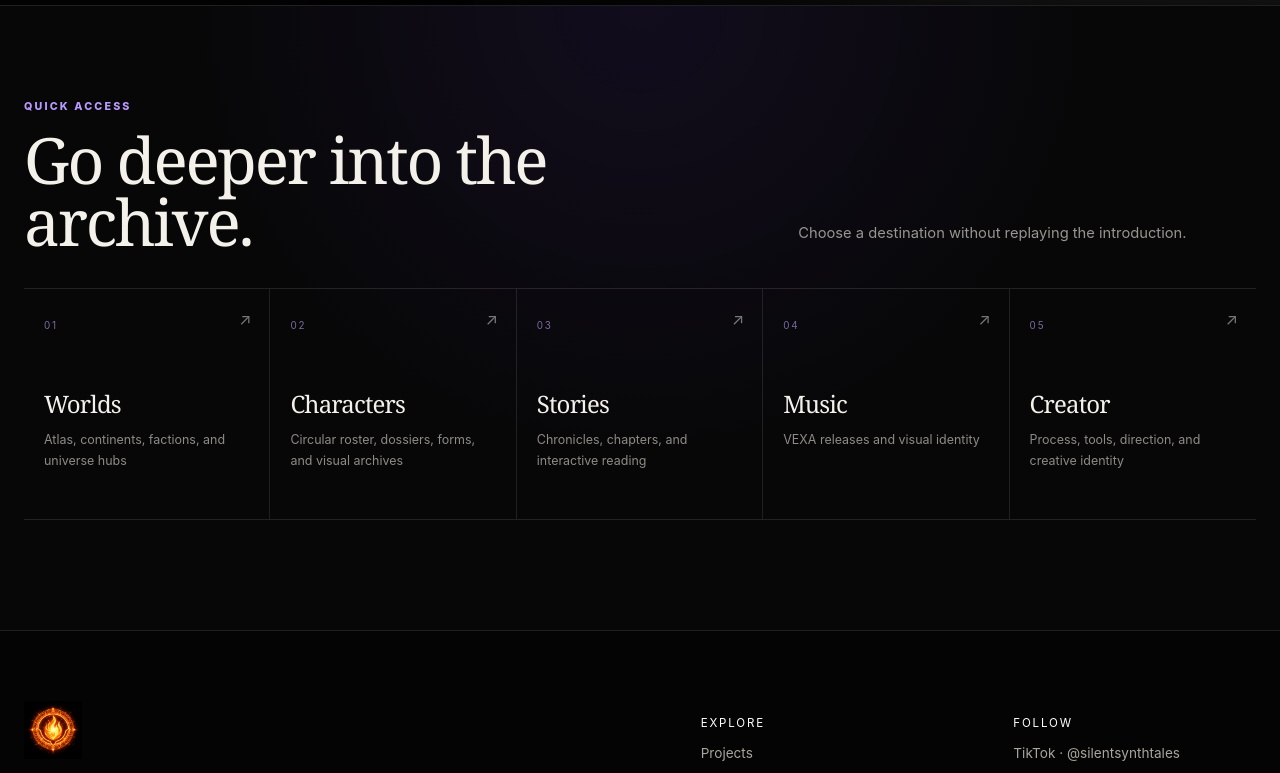
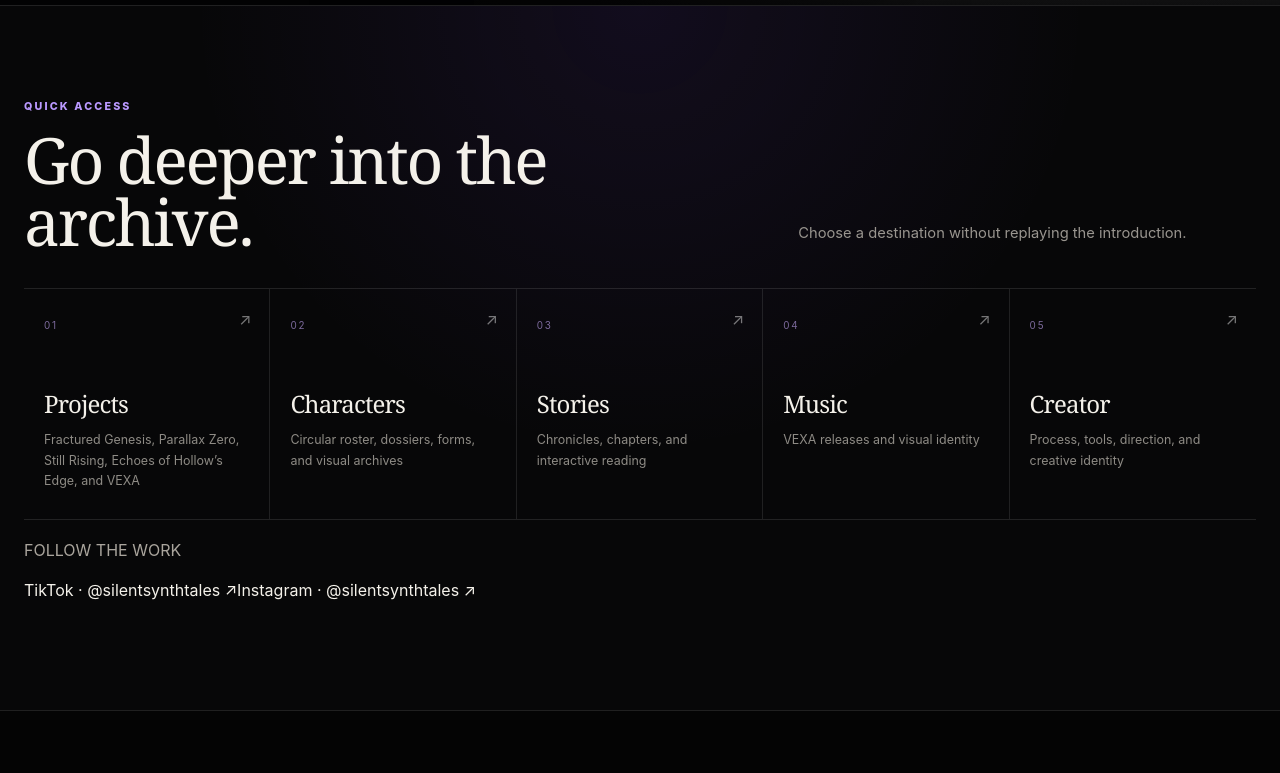
Before and after one commit to SilentGameTales/reno-kagenami-portfolio, a Next.js app: page / in a window 1280 px wide. Shown: the part 795-1568 px from the top of the page. Built offline with nearby package versions, Linux system fonts and the light colour scheme; grey boxes are pictures that could not be loaded.

Commit message:
Refresh homepage for Fractured Genesis and project hub

```diff
--- a/components/CinematicHome.js
+++ b/components/CinematicHome.js
@@ -18,22 +18,22 @@ const scenes = [
     tone: "blue",
     portrait: true,
     actions: [
-      { href: "/worlds", label: "Enter the worlds", primary: true },
+      { href: "/projects", label: "Explore the projects", primary: true },
       { href: "/characters", label: "Open the character archive" }
     ]
   },
   {
-    id: "astra",
-    label: "Astra Noctrya",
-    kicker: "FLAGSHIP DARK-FANTASY UNIVERSE",
+    id: "fractured-genesis",
+    label: "Fractured Genesis",
+    kicker: "FLAGSHIP DARK-FANTASY SERIES",
     title: "A world that survived being rewritten.",
-    copy: "Cross fractured continents, open the living atlas, and follow characters moving through a history altered by The Edit.",
+    copy: "Enter Fractured Genesis, a dark-fantasy series set across Astra Noctrya, and follow characters moving through a history altered by The Edit.",
     image: "/images/astra-noctrya.jpg",
-    imageAlt: "Cinematic artwork representing the dark-fantasy world of Astra Noctrya",
+    imageAlt: "Cinematic artwork representing Fractured Genesis and the world of Astra Noctrya",
     icon: "/images/home-nav/gold-queen.png",
     tone: "gold",
     actions: [
-      { href: "/worlds#astra-noctrya", label: "Explore Astra Noctrya", primary: true },
+      { href: "/worlds#fractured-genesis", label: "Enter Fractured Genesis", primary: true },
       { href: "/characters", label: "Meet the characters" }
     ]
   },
@@ -86,7 +86,7 @@ const scenes = [
 ];
 
 const quickLinks = [
-  ["/worlds", "Worlds", "Atlas, continents, factions, and universe hubs"],
+  ["/projects", "Projects", "Fractured Genesis, Parallax Zero, Still Rising, Echoes of Hollow’s Edge, and VEXA"],
   ["/characters", "Characters", "Circular roster, dossiers, forms, and visual archives"],
   ["/stories", "Stories", "Chronicles, chapters, and interactive reading"],
   ["/music", "Music", "VEXA releases and visual identity"],
@@ -284,6 +284,13 @@ export default function CinematicHome() {
               </Link>
             ))}
           </div>
+          <div className={styles.socialBar}>
+            <p>FOLLOW THE WORK</p>
+            <div>
+              <a href="https://www.tiktok.com/@silentsynthtales" target="_blank" rel="noreferrer">TikTok · @silentsynthtales ↗</a>
+              <a href="https://www.instagram.com/silentsynthtales" target="_blank" rel="noreferrer">Instagram · @silentsynthtales ↗</a>
+            </div>
+          </div>
         </div>
       </section>
     </div>
```
